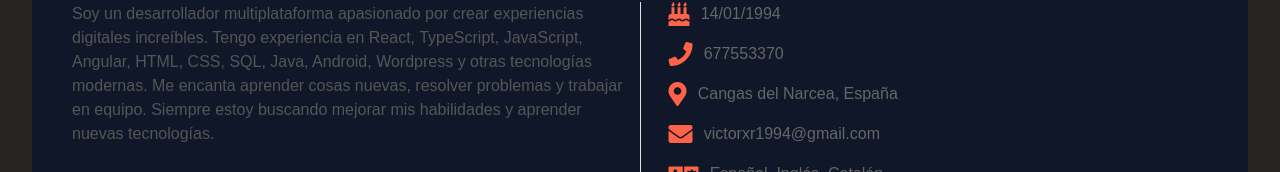
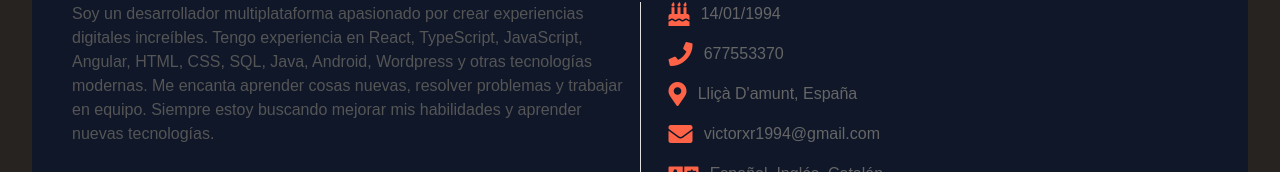
Before and after one commit to VictorXavierR/Portafolio, a React (Vite) app: page /#/ in a window 1280 px wide. Shown: the part 377-549 px from the top of the page. Built offline with nearby package versions, Linux system fonts and the light colour scheme.

Commit message:
Cambios en el curriculum vitae y en la dirección

```diff
--- a/src/components/Inicio/Inicio.tsx
+++ b/src/components/Inicio/Inicio.tsx
@@ -78,7 +78,7 @@ export function Inicio() {
           <div className={styles.icon}>
             <div className='row'>
               <i className="fas fa-map-marker-alt"></i>
-              <p>Cangas del Narcea, España</p>
+              <p>Lliçà D'amunt, España</p>
             </div>
           </div>
           <div className={styles.icon}>
@@ -93,7 +93,7 @@ export function Inicio() {
               <p>Español, Inglés, Catalán</p>
             </div>
           </div>
-          <a href="https://victorxavierr.github.io/Portafolio/CV_Victor.pdf" download className={styles.download_button} type='button'>
+          <a href="https://victorxavierr.github.io/Portafolio/CV_Victor_2025.pdf" download className={styles.download_button} type='button'>
             <i className="fas fa-download"></i>
             Descargar CV
           </a>
```
Also changed, not shown: 2 other files (tests, documents, lock files or other folders).
